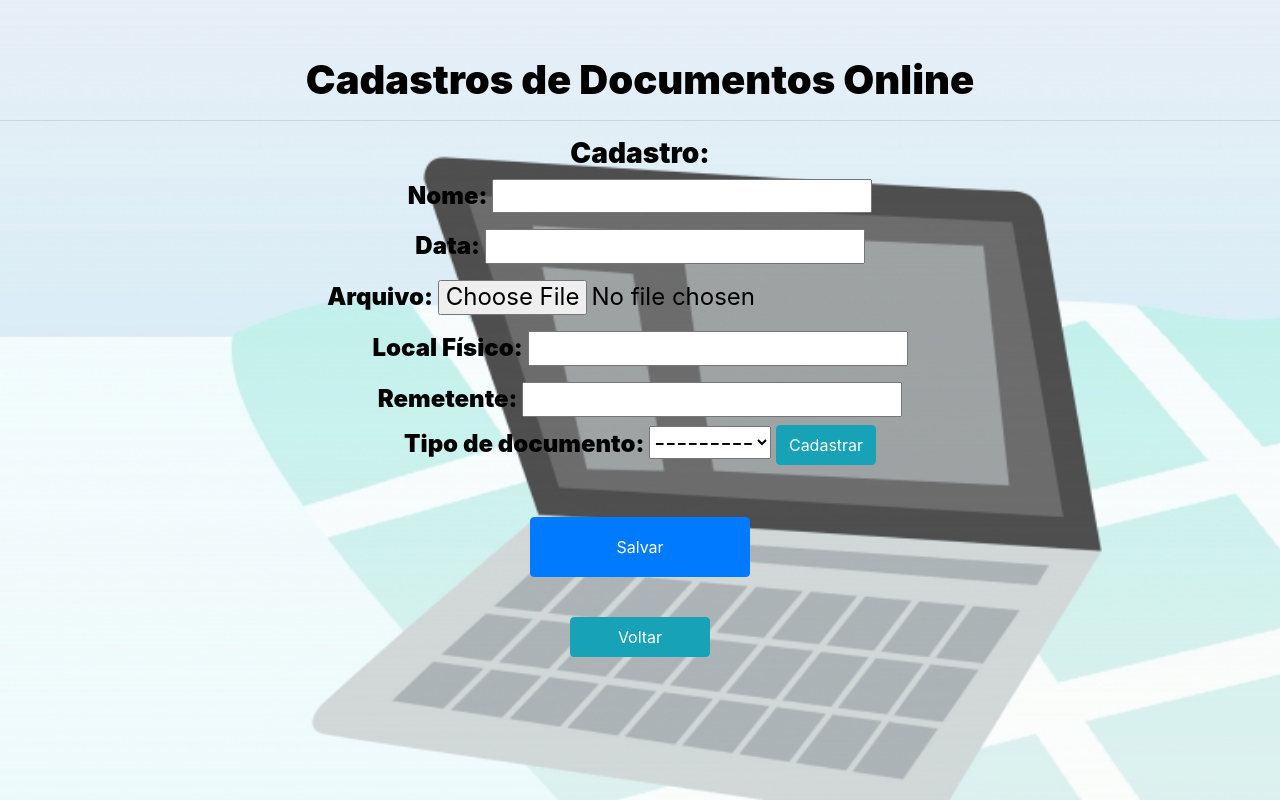
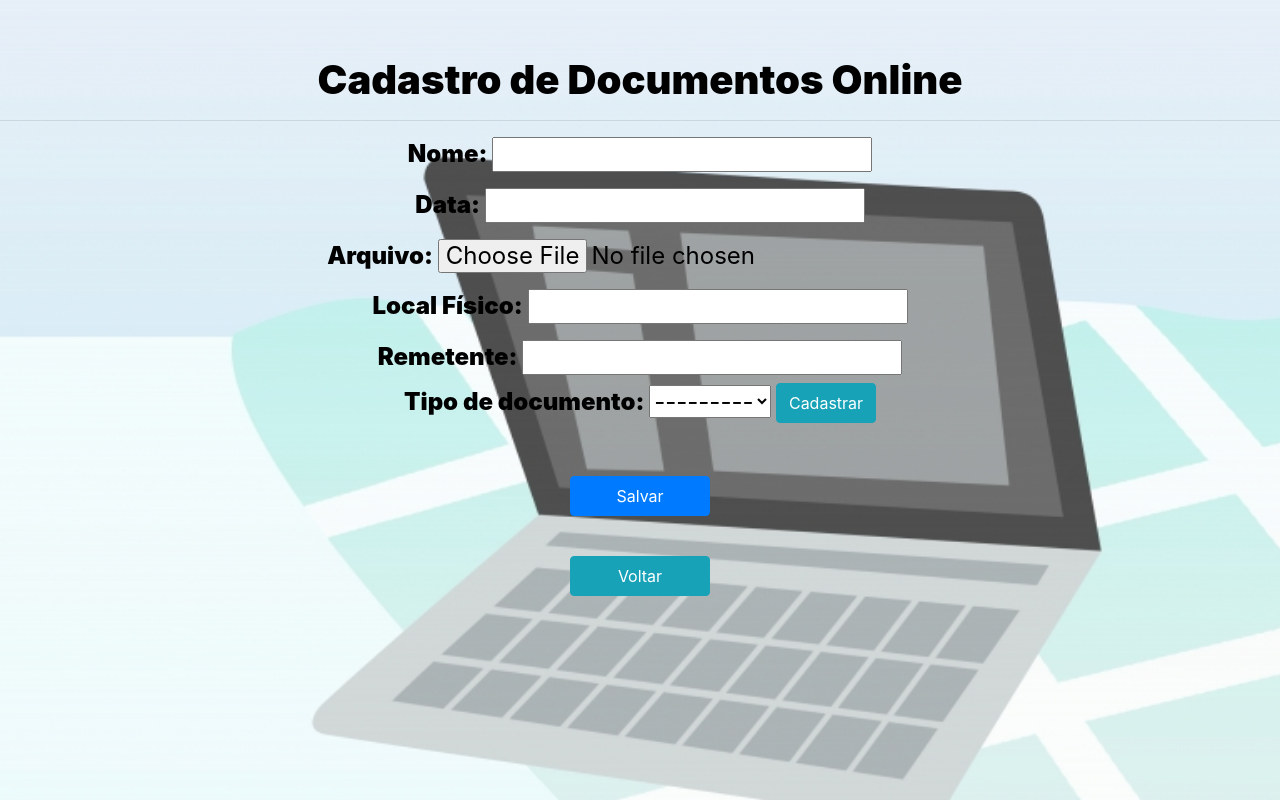
Before and after one commit to brunogomesifrn/pi19upload, a Django app: page /cadastro/ in a window 1280 px wide. Run offline with Django 3.2, Linux system fonts and the light colour scheme; data that the repository does not hold is empty; some libraries are stand-ins or nearby versions.

Commit message:
Atualizei

```diff
--- a/core/static/css/cor.css
+++ b/core/static/css/cor.css
@@ -2,4 +2,5 @@ body {
   padding-top: 56px;
   font-weight: bolder;
   color: blue;
+
 }
--- a/core/static/css/modern-business.css
+++ b/core/static/css/modern-business.css
@@ -29,5 +29,4 @@ body {
 
 .corr{
   color: black;
-  font-weight: bolder
-}
+  font-weight: bolder;
--- a/core/templates/doc_cadastro.html
+++ b/core/templates/doc_cadastro.html
@@ -28,15 +28,13 @@
   <div class="container">
 
     <!-- Page Heading/Breadcrumbs -->
-    <h1 class="corr">Cadastros de Documentos Online</h1>
+    <h1 class="corr">Cadastro de Documentos Online</h1>
 
    <hr />
 
     <!-- Content Row -->
     <div class="row">
       <div class="col-lg-12 mb-12">
-
-      <h3 class="corr">Cadastro:</h3>
 
         <form method="POST" enctype="multipart/form-data">
           {% csrf_token %}
@@ -49,7 +47,7 @@
 
           <div class="control-group form-group">
             <div class="controls">
-            <h4 class="corr">{{form.data.label}}: {{ form.data }}</h4>
+           <h4 class="corr">{{form.data.label}}: {{ form.data }}</h4>
             </div>
           </div>
 
@@ -76,7 +74,7 @@
             </div>
 
 
-          <button type="submit" class="btn btn-primary" id="sendMessageButton" style="width: 220px; height: 60px">Salvar</button>
+          <button type="submit" class="btn btn-primary" id="sendMessageButton" style="width: 140px; height: 40px">Salvar</button>
 
         </div>
         </form>
```
